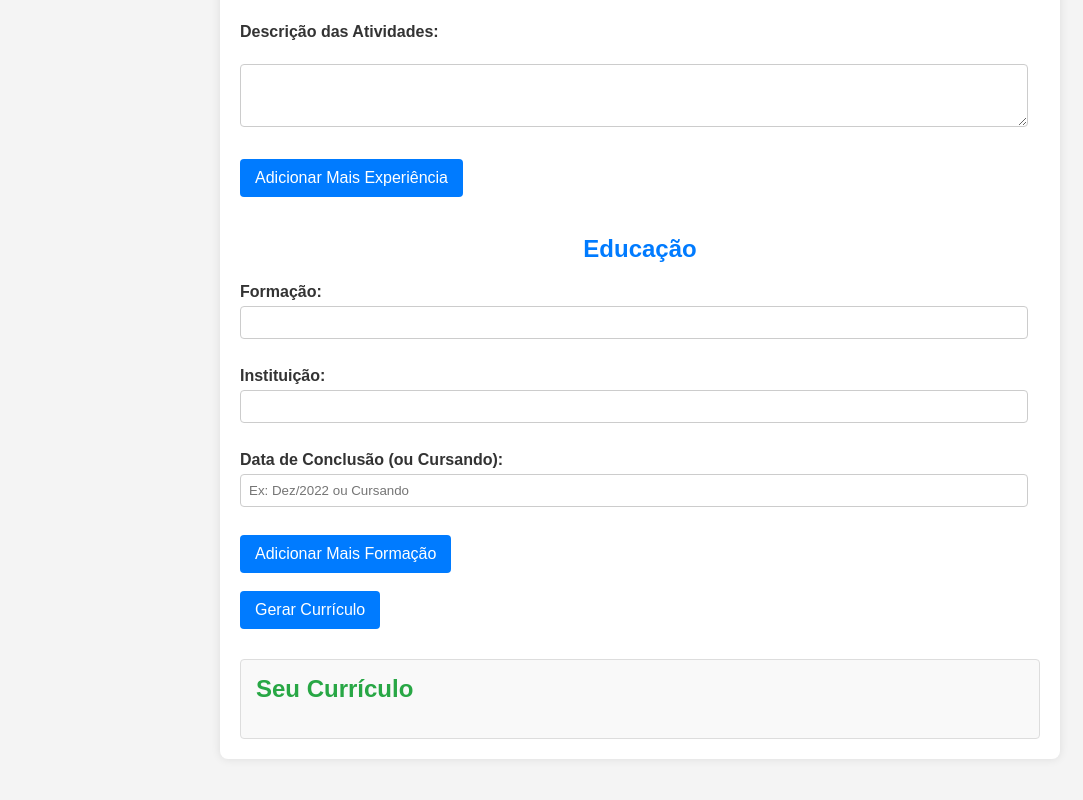
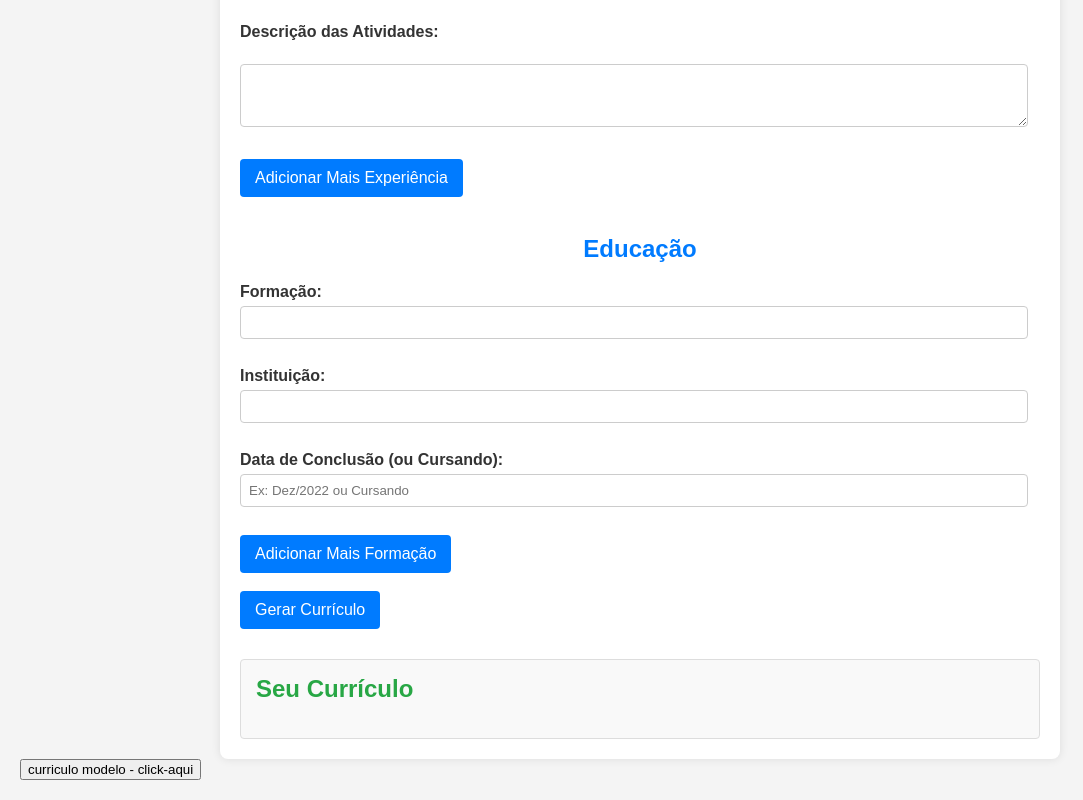
Before and after one commit to LuidsonGoncalves/gerador-de-curriculos, a plain HTML site: page index.html in a window 1280 px wide. Shown: the part 986-1786 px from the top of the page, without its empty margins (0-1083 px from the left). Before the commit the page ends 1765 px from the top, so only its background shows below. Drawn offline with Linux system fonts and the light colour scheme.

Commit message:
botao de especionar modelo de curriculo criado

```diff
--- a/index.html
+++ b/index.html
@@ -74,6 +74,17 @@
                 </div>
         </div>
     </main>
+
+<footer>
+    <div>
+        <button id="modelo">curriculo modelo - click-aqui</button>
+
+
+
+
+    </div>
+</footer>
+
     <script src="script.js"></script>
 </body>
 </html>
```
Also changed, not shown: acents/curriculo modelo.PNG (added), style.css (line endings or trailing spaces).
